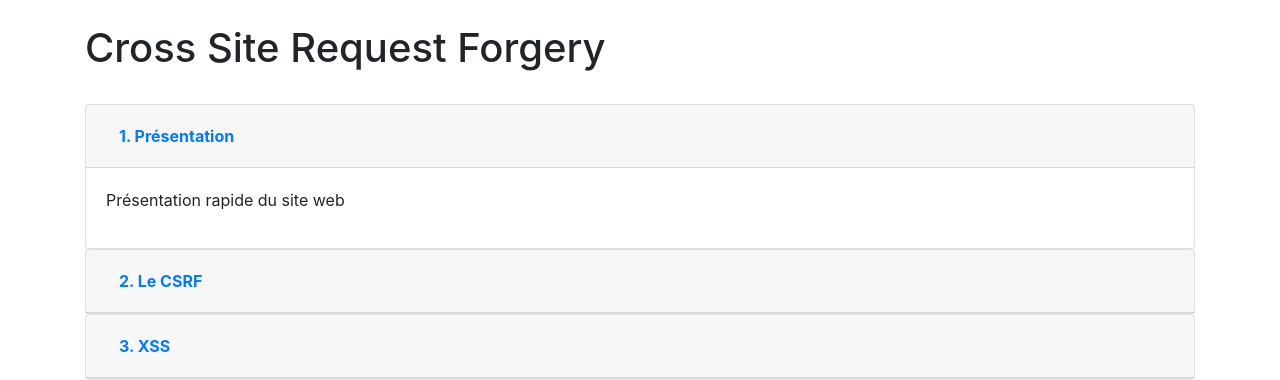
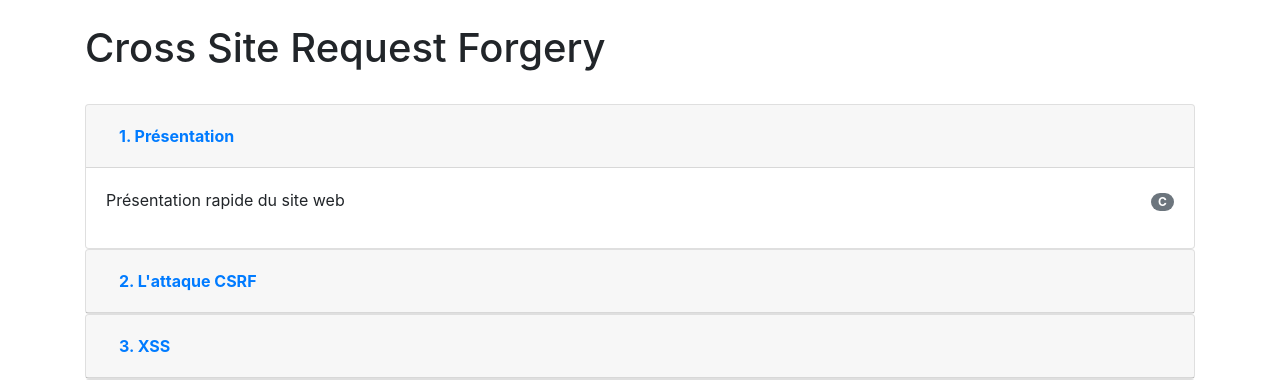
Before and after one commit to c-bertal/csrf, a Django app: page /presentation in a window 1280 px wide. Shown: the top 380 px of the page. Run offline with Django 3.2, Linux system fonts and the light colour scheme; some libraries are stand-ins or nearby versions.

Commit message:
fergthys

```diff
--- a/core/templates/core/presentation.html
+++ b/core/templates/core/presentation.html
@@ -22,7 +22,7 @@
                 <div id="collapseOne" class="collapse show" aria-labelledby="headingOne" data-parent="#accordion">
                     <div class="card-body">
                         <div class="float-right">
-                            <span class="badge badge-pill badge-secondary"></span>
+                            <span class="badge badge-pill badge-secondary">C</span>
                         </div>
                         <p>Présentation rapide du site web</p>
                     </div>
@@ -34,7 +34,7 @@
                         <button class="btn btn-link" data-toggle="collapse" data-target="#collapseBdi"
                                 aria-expanded="false"
                                 aria-controls="collapseBdi">
-                            <b>2. Le CSRF</b>
+                            <b>2. L'attaque CSRF</b>
                         </button>
                     </h5>
                 </div>
@@ -42,7 +42,7 @@
                 <div id="collapseBdi" class="collapse" aria-labelledby="headingBdi" data-parent="#accordion">
                     <div class="card-body">
                         <div class="float-right">
-                            <span class="badge badge-pill badge-secondary"></span>
+                            <span class="badge badge-pill badge-secondary">Y</span>
                         </div>
                         Le principe d'une attaque CSRF
                     </div>
@@ -60,7 +60,7 @@
                 <div id="collapseAsd" class="collapse" aria-labelledby="headingAsd" data-parent="#accordion">
                     <div class="card-body">
                         <div class="float-right">
-                            <span class="badge badge-pill badge-secondary"></span>
+                            <span class="badge badge-pill badge-secondary">C</span>
                         </div>
                         Démonstration de l'appel avec une balise &lt;script&gt;
                         <br>
@@ -85,7 +85,7 @@
                 <div id="collapseTwo" class="collapse" aria-labelledby="headingTwo" data-parent="#accordion">
                     <div class="card-body">
                         <div class="float-right">
-                            <span class="badge badge-pill badge-secondary"></span>
+                            <span class="badge badge-pill badge-secondary">H</span>
                         </div>
                         <p>Démonstration de l'appel avec une balise &lt;img&gt;</p>
                         <pre>
@@ -111,7 +111,7 @@
                 <div id="collapseLdj" class="collapse" aria-labelledby="headingLdj" data-parent="#accordion">
                     <div class="card-body">
                         <div class="float-right">
-                            <span class="badge badge-pill badge-secondary"></span>
+                            <span class="badge badge-pill badge-secondary">H</span>
                         </div>
                         Démonstration de l'appel avec une balise &lt;form&gt;
                         <br>
@@ -139,7 +139,7 @@
                 <div id="collapseThree" class="collapse" aria-labelledby="headingThree" data-parent="#accordion">
                     <div class="card-body">
                         <div class="float-right">
-                            <span class="badge badge-pill badge-secondary"></span>
+                            <span class="badge badge-pill badge-secondary">H</span>
                         </div>
                         Changer le mot de passe de l'admin au lieu de poster des messages
                     </div>
@@ -162,7 +162,7 @@
                 <div id="collapseNch" class="collapse" aria-labelledby="headingNch" data-parent="#accordion">
                     <div class="card-body">
                         <div class="float-right">
-                            <span class="badge badge-pill badge-secondary"></span>
+                            <span class="badge badge-pill badge-secondary">Y</span>
                         </div>
                         <p>Principe du Synchronizer Pattern - Statefull</p>
                         <p>En réalité : Double Submit Pattern - Stateless</p>
@@ -223,8 +223,6 @@
 
                         </pre>
 
-                        <br>
-                        <p>Limitations de cette attaque</p>
                     </div>
                 </div>
             </div>
```
